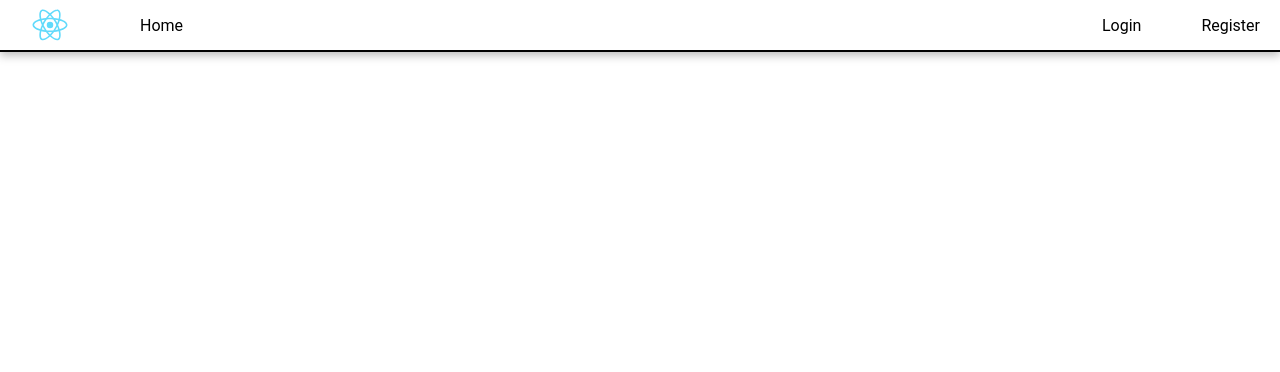
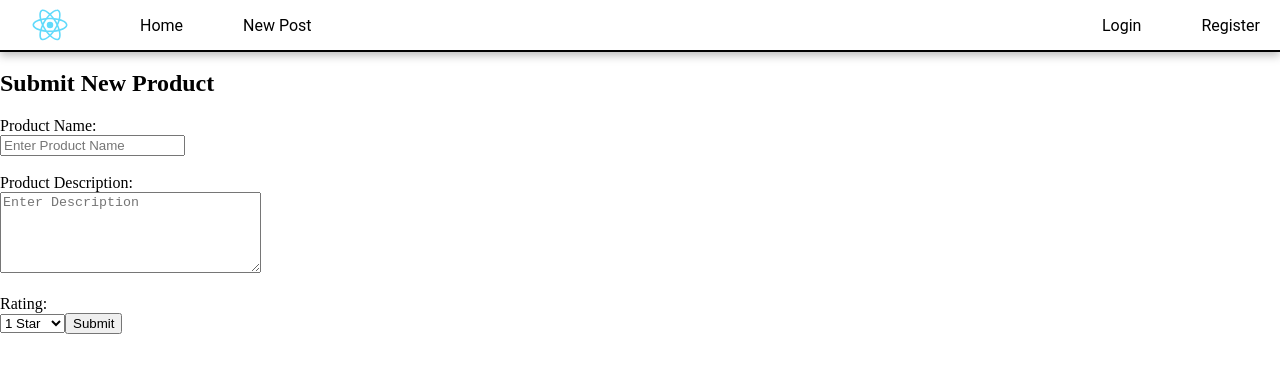
Before and after one commit to sofiadparamo/howdy-tech-reviews, a React (Create React App) app in the folder frontend/: page /NewPostPage in a window 1280 px wide. Shown: the top 372 px of the page. Built offline with nearby package versions, Linux system fonts and the light colour scheme; no server answers.

Commit message:
24 submitting page (#28)
* Fixed linking to page

* Update Post.js

deleted comments

* Added New Post to Nav. Bar

* Added Input Fields to New Post Page

* Added Delete Item Feature

* Added item description parameter

* Added product posting

```diff
--- a/frontend/src/Components/Main.js
+++ b/frontend/src/Components/Main.js
@@ -1,8 +1,9 @@
 import React from 'react';
 import { Switch, Route } from 'react-router-dom';
-import FullListing from './FullListing'
+import FullListing from './FullListing';
 import LoginPage from './LoginPage';
-import Post from './Post'
+import Post from './Post';
+import NewPostPage from './NewPostPage';
 
 //Renders the selected option
 const Main = () => (
@@ -11,6 +12,7 @@ const Main = () => (
       <Route exact path='/' component={FullListing}/>
       <Route path='/listing/:id' component={Post}/>
       <Route path='/login' component={LoginPage}/>
+      <Route path='/NewPostPage' component={NewPostPage}/>
     </Switch>
   </main>
 )
--- a/frontend/src/Components/NavigationBar.js
+++ b/frontend/src/Components/NavigationBar.js
@@ -9,6 +9,7 @@ const NavigationBar = () => (
         <div className="nav-buttons">
             <div className="logo ltr"/>
             <Link className="link ltr" to="/">Home</Link>
+            <Link className="link ltr" to="/NewPostPage">New Post</Link>
             <div className="space"/>
             <Link className="link rtl" to="/login">Login</Link>
             <Link className="link rtl" to="/register">Register</Link>
--- /dev/null
+++ b/frontend/src/Components/NewPostPage.js
@@ -0,0 +1,56 @@
+import React, { useState, useEffect } from 'react'
+import ListingAPI from '../api'
+
+const NewPostPage = () => {
+  const [productName, setName] = useState("");
+  const [productDescription, setDescription] = useState("");
+  const [rating, setRating] = useState(0);
+
+  const handleNewEntrySubmit = (event) => {
+    event.preventDefault();
+    if(productName === "" || productDescription === "" || rating === 0) {
+      return ;
+    }
+    ListingAPI.post(productName, productDescription, rating);
+  };
+
+  return(
+    <div>
+      <h2>Submit New Product</h2>
+      <form onSubmit={handleNewEntrySubmit}>
+        <label>Product Name:</label><br/>
+        <input
+          value={productName}
+          onChange={(event) => setName(event.target.value.trim())}
+          type="text"
+          placeholder="Enter Product Name"
+          required
+        />
+        <br/><br/>
+
+        <label>Product Description:</label><br/>
+        <textarea
+          value={productDescription}
+          onChange={(event) => setDescription(event.target.value.trim())}
+          placeholder="Enter Description"
+          type="text"
+          rows="5"
+          cols="30"
+        />
+        <br/><br/>
+
+        <label for="rating">Rating:</label><br/>
+        <select onChange={(event) => setRating(event.target.value.trim())}>
+          <option value="1">1 Star</option>
+          <option value="2">2 Stars</option>
+          <option value="3">3 Stars</option>
+          <option value="4">4 Stars</option>
+          <option value="5">5 Stars</option>
+        </select>
+        <input type="submit"/>
+      </form>
+    </div>
+  );
+}
+
+export default NewPostPage
--- a/frontend/src/api.js
+++ b/frontend/src/api.js
@@ -3,10 +3,6 @@ import axios from 'axios'
 const LISTING_API_URL = "http://localhost:5000/listings";
 
 class ListingAPI {
-  constructor() {
-    this.listings = axios.get(LISTING_API_URL);
-  }
-
   all() {
     return axios.get(LISTING_API_URL);
   }
@@ -14,6 +10,31 @@ class ListingAPI {
   get(id) {
     return axios.get(LISTING_API_URL + '/' + id);
   }
+
+  post(productName, productDescription, rating) {
+    var data = JSON.stringify({
+      "productName": productName,
+      "productDescription": productDescription,
+      "rating": rating
+    });
+
+    var config = {
+      method: 'post',
+      url: 'http://localhost:5000/listings',
+      headers: {
+        'Content-Type': 'application/json'
+      },
+      data : data
+    };
+
+    axios(config)
+    .then(function (response) {
+      console.log(JSON.stringify(response.data));
+    })
+    .catch(function (error) {
+      console.log(error);
+    });
+  }
 }
 
 const ListingsAPI = new ListingAPI();
```
Also changed, not shown: 1 other file (tests, documents, lock files or other folders).
